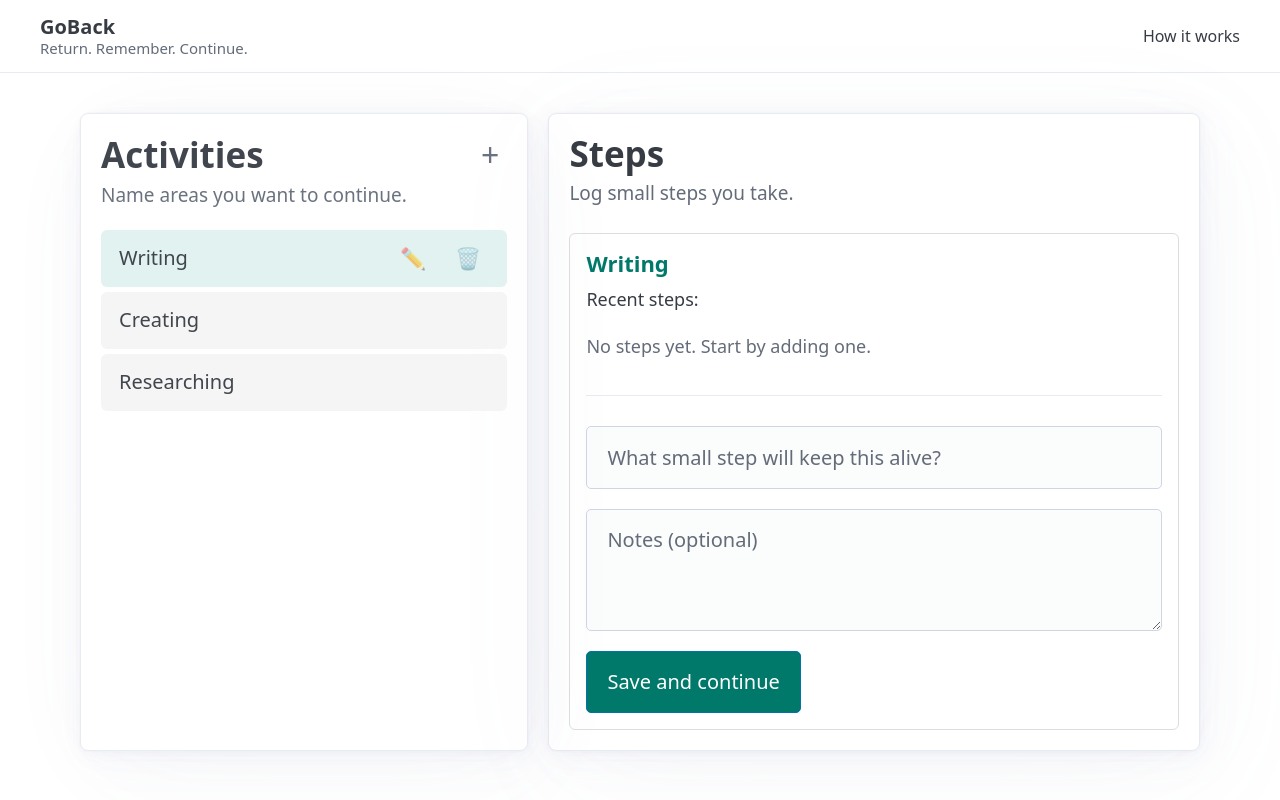
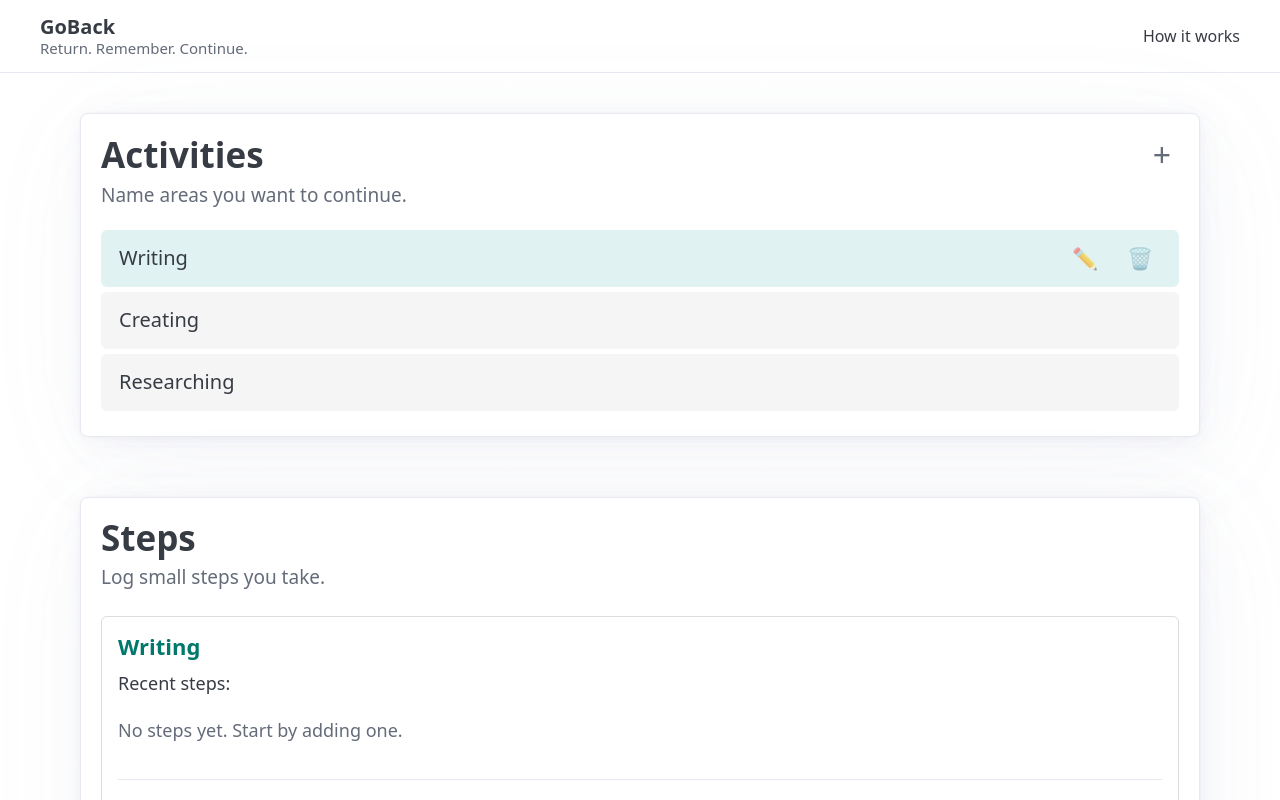
Before and after one commit to rutaio/gobackapp, a React (Vite) app in the folder frontend/: page / in a window 1280 px wide. Shown: the top 800 px of the page. Built offline with nearby package versions, Linux system fonts and the light colour scheme.

Commit message:
refactor(homepage): remove side-by-side layout and make Steps panel full width

```diff
--- a/frontend/src/styles/pages/home.css
+++ b/frontend/src/styles/pages/home.css
@@ -9,6 +9,7 @@
 
 .dashboard {
   display: flex;
+  flex-direction: column;
   gap: 20px;
 }
 
@@ -20,18 +21,8 @@
 .panel {
   border: 1px solid var(--pico-muted-border-color);
   padding: 20px;
-  flex: 1;
   border-radius: 8px;
   margin-bottom: 2rem;
-}
-
-.threads-panel {
-  flex: 4;
-  opacity: 0.95;
-}
-
-.goback-panel {
-  flex: 6;
 }
 
 .panel h2 {
@@ -44,15 +35,3 @@
   font-size: 0.95rem;
   color: var(--pico-muted-color);
 }
-
-@media (max-width: 768px) {
-  .dashboard {
-    flex-direction: column;
-  }
-
-  .threads-panel,
-  .goback-panel {
-    flex: none;
-    width: 100%;
-  }
-}
```
